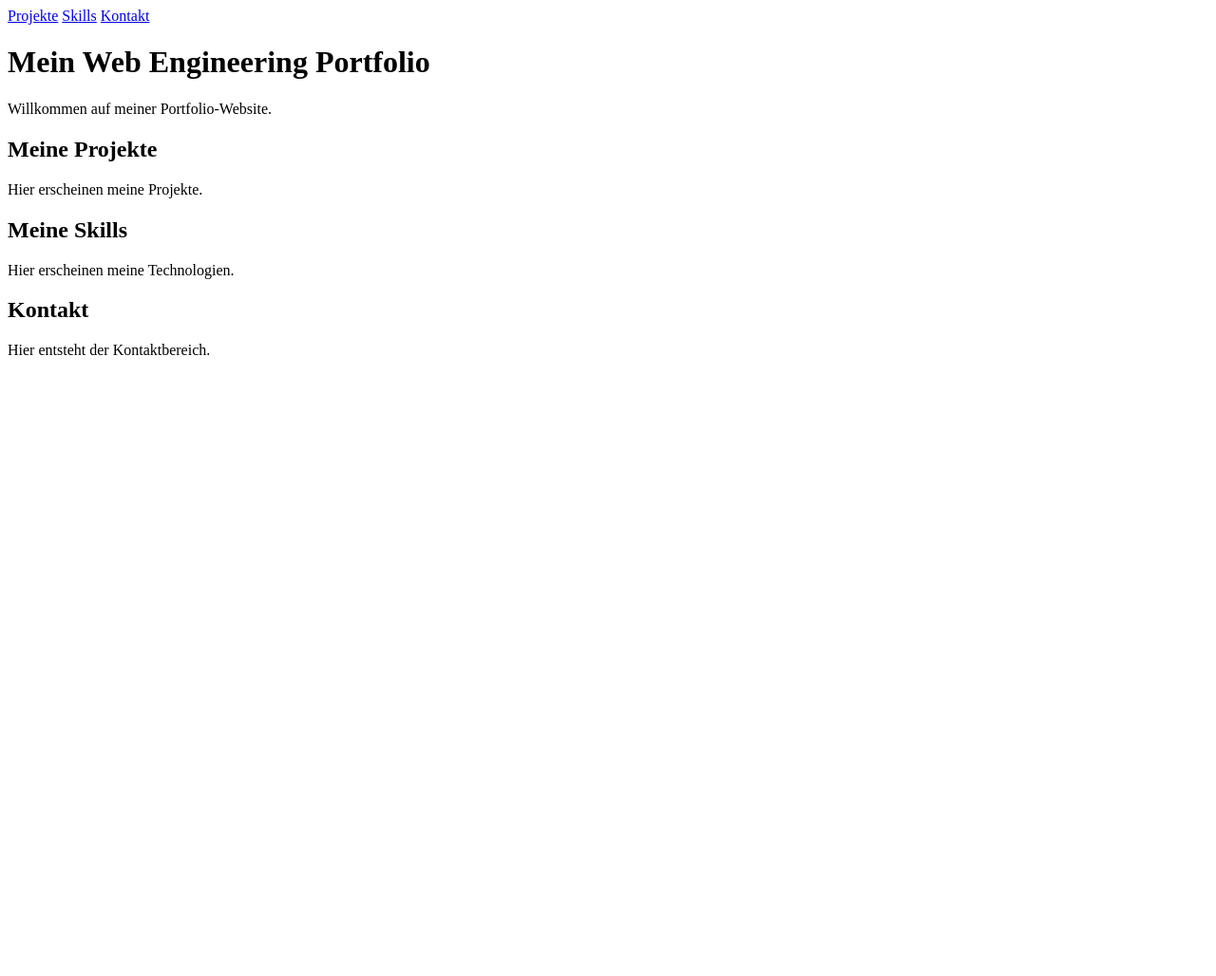
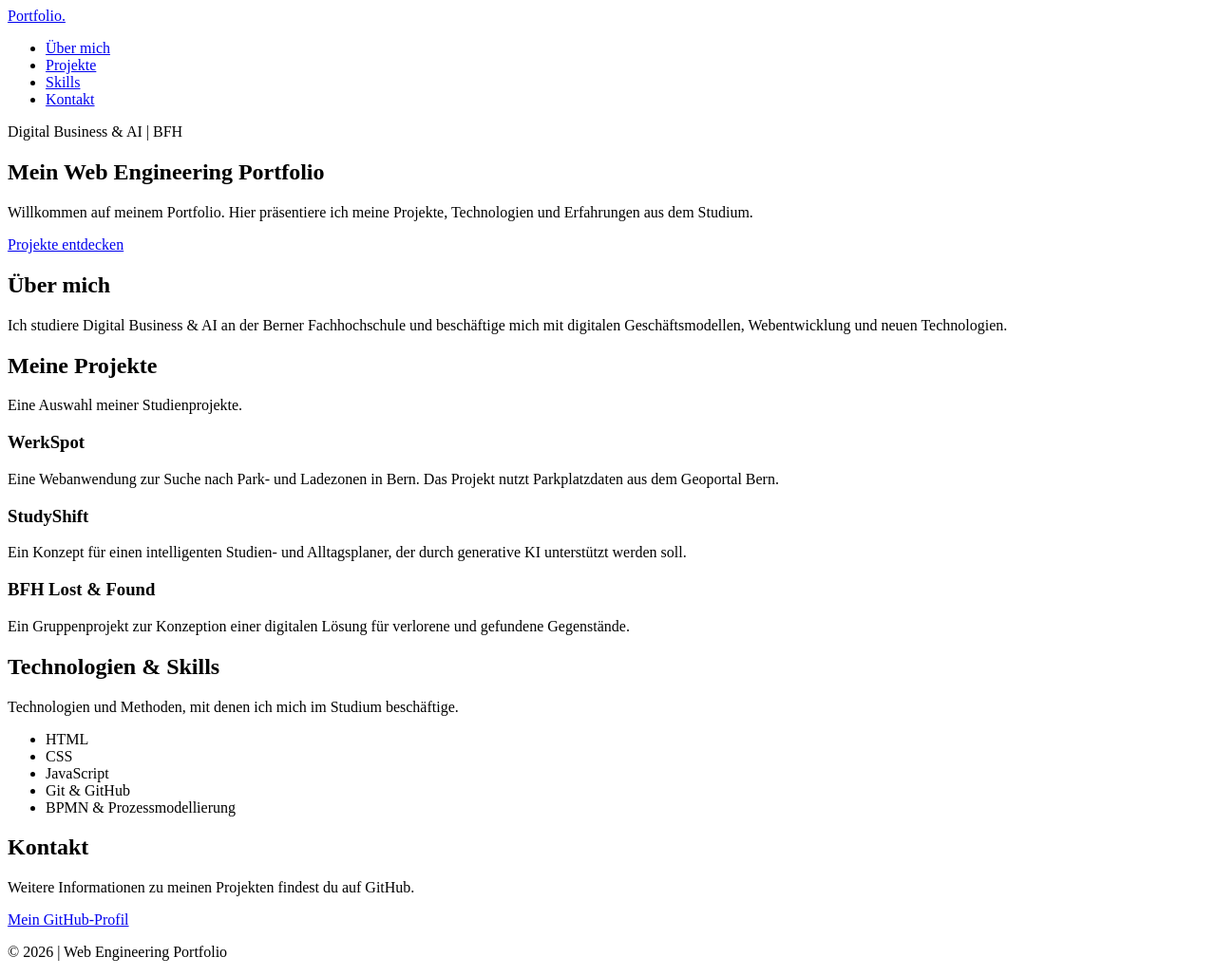
Before and after one commit to prithish10/prithish10.github.io, a plain HTML site: page index.html in a window 1280 px wide. Shown: the whole page at 95% size. Before the commit the page ends 800 px from the top, so only its background shows below. Drawn offline with Linux system fonts and the light colour scheme.

Commit message:
create portfolio page structure

```diff
--- a/index.html
+++ b/index.html
@@ -1,41 +1,147 @@
 
 <!DOCTYPE html>
-<html lang="de">
+<html lang="de-CH">
+
 <head>
   <meta charset="UTF-8">
   <meta name="viewport"
         content="width=device-width, initial-scale=1.0">
   <meta name="description"
-        content="Mein Portfolio mit Webprojekten und technischen Fähigkeiten.">
-  <title>Mein Web Engineering Portfolio</title>
+        content="Portfolio mit Projekten aus Digital Business & AI und Web Engineering.">
+
+  <title>Web Engineering | Mein Portfolio</title>
 </head>
+
 <body>
-  <header>
+
+  <!-- Kopfbereich und Navigation -->
+  <header class="site-header">
+    <a href="#start" class="logo">Portfolio.</a>
+
     <nav aria-label="Hauptnavigation">
-      <a href="#projekte">Projekte</a>
-      <a href="#skills">Skills</a>
-      <a href="#kontakt">Kontakt</a>
+      <ul>
+        <li><a href="#ueber-mich">Über mich</a></li>
+        <li><a href="#projekte">Projekte</a></li>
+        <li><a href="#skills">Skills</a></li>
+        <li><a href="#kontakt">Kontakt</a></li>
+      </ul>
     </nav>
   </header>
 
-  <main>
-    <h1>Mein Web Engineering Portfolio</h1>
-    <p>Willkommen auf meiner Portfolio-Website.</p>
+  <main id="start">
 
-    <section id="projekte">
-      <h2>Meine Projekte</h2>
-      <p>Hier erscheinen meine Projekte.</p>
+    <!-- Startbereich -->
+    <section class="hero" aria-labelledby="hero-title">
+      <p>Digital Business & AI | BFH</p>
+
+      <h1 id="hero-title">
+        Mein Web Engineering Portfolio
+      </h1>
+
+      <p>
+        Willkommen auf meinem Portfolio.
+        Hier präsentiere ich meine Projekte,
+        Technologien und Erfahrungen
+        aus dem Studium.
+      </p>
+
+      <a href="#projekte" class="button">
+        Projekte entdecken
+      </a>
     </section>
 
-    <section id="skills">
-      <h2>Meine Skills</h2>
-      <p>Hier erscheinen meine Technologien.</p>
+    <!-- Über mich -->
+    <section id="ueber-mich" class="about">
+      <h2>Über mich</h2>
+
+      <p>
+        Ich studiere Digital Business & AI an der
+        Berner Fachhochschule und beschäftige
+        mich mit digitalen Geschäftsmodellen,
+        Webentwicklung und neuen Technologien.
+      </p>
     </section>
 
-    <section id="kontakt">
+    <!-- Projekte -->
+    <section id="projekte" class="projects">
+      <h2>Meine Projekte</h2>
+
+      <p>
+        Eine Auswahl meiner Studienprojekte.
+      </p>
+
+      <div class="project-grid">
+
+        <article class="project-card">
+          <h3>WerkSpot</h3>
+          <p>
+            Eine Webanwendung zur Suche nach
+            Park- und Ladezonen in Bern.
+            Das Projekt nutzt Parkplatzdaten
+            aus dem Geoportal Bern.
+          </p>
+        </article>
+
+        <article class="project-card">
+          <h3>StudyShift</h3>
+          <p>
+            Ein Konzept für einen intelligenten
+            Studien- und Alltagsplaner,
+            der durch generative KI unterstützt
+            werden soll.
+          </p>
+        </article>
+
+        <article class="project-card">
+          <h3>BFH Lost & Found</h3>
+          <p>
+            Ein Gruppenprojekt zur Konzeption
+            einer digitalen Lösung für
+            verlorene und gefundene Gegenstände.
+          </p>
+        </article>
+
+      </div>
+    </section>
+
+    <!-- Technologien -->
+    <section id="skills" class="skills">
+      <h2>Technologien & Skills</h2>
+
+      <p>
+        Technologien und Methoden, mit denen
+        ich mich im Studium beschäftige.
+      </p>
+
+      <ul>
+        <li>HTML</li>
+        <li>CSS</li>
+        <li>JavaScript</li>
+        <li>Git & GitHub</li>
+        <li>BPMN & Prozessmodellierung</li>
+      </ul>
+    </section>
+
+    <!-- Kontakt -->
+    <section id="kontakt" class="contact">
       <h2>Kontakt</h2>
-      <p>Hier entsteht der Kontaktbereich.</p>
+
+      <p>
+        Weitere Informationen zu meinen
+        Projekten findest du auf GitHub.
+      </p>
+
+      <a href="https://github.com/prithish10">
+        Mein GitHub-Profil
+      </a>
     </section>
+
   </main>
+
+  <!-- Fussbereich -->
+  <footer class="site-footer">
+    <p>© 2026 | Web Engineering Portfolio</p>
+  </footer>
+
 </body>
 </html>
```
